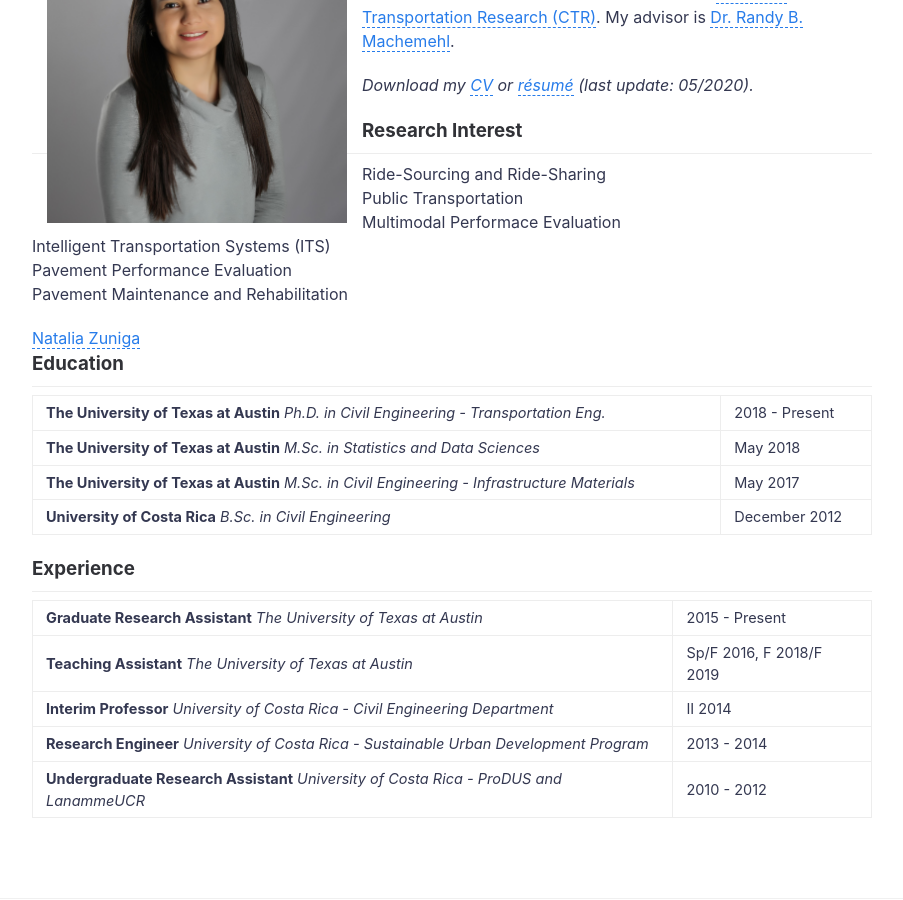
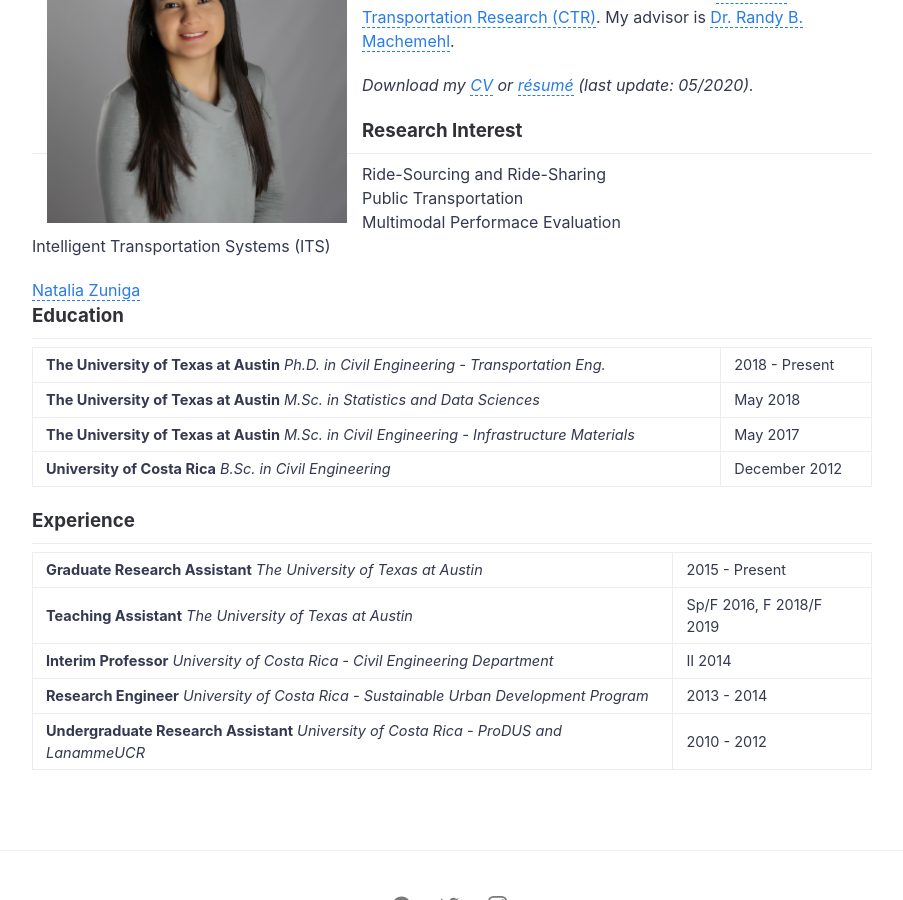
Before and after one commit to nzunigag/nzunigag.github.io, a Jekyll site: the page built from about.md, in a window 1280 px wide and 900 px high, scrolled down 407 px. Shown: the whole window, without its empty margins (188-1091 px from the left). Built offline with Jekyll 4.4.1, drawn with Linux system fonts in a browser that asks for light colours; comment, search, counter and statistics services are not loaded.

Commit message:
Update about.md

```diff
--- a/about.md
+++ b/about.md
@@ -18,8 +18,6 @@ ___
   Public Transportation <br>
   Multimodal Performace Evaluation <br>
   Intelligent Transportation Systems (ITS) <br>
-  Pavement Performance Evaluation <br>
-  Pavement Maintenance and Rehabilitation
 
 <script type="text/javascript" src="https://platform.linkedin.com/badges/js/profile.js" async defer></script>
 <div class="LI-profile-badge"  data-version="v1" data-size="large" data-locale="en_US" data-type="horizontal" data-theme="dark" data-vanity="nzunigag"><a class="LI-simple-link" href='https://www.linkedin.com/in/nzunigag?trk=profile-badge'>Natalia Zuniga</a></div>
```
